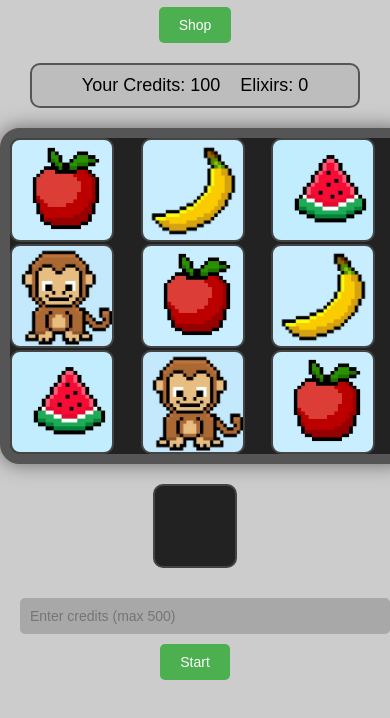
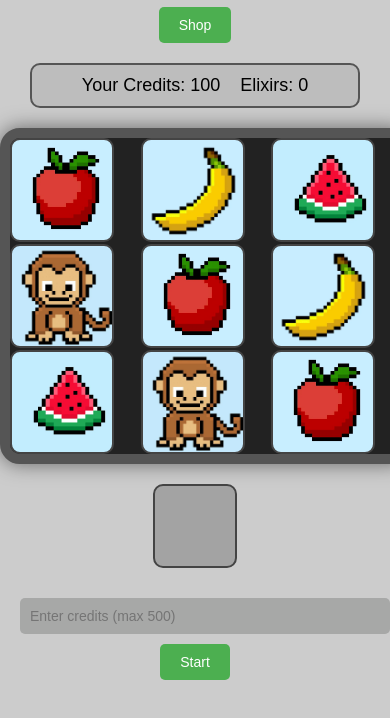
Before and after one commit to slotcode99/slot.code, a plain HTML site: page index.html in a window 390 px wide. Shown: the part 80-798 px from the top of the page. Drawn offline with Linux system fonts and the light colour scheme.

Commit message:
Add files via upload

```diff
--- a/index.html
+++ b/index.html
@@ -113,7 +113,7 @@
             height: 100px;
             border: 2px solid #444;
             border-radius: 10px;
-            background-color: #222;
+            background-color: #a3a3a3;
             display: flex;
             justify-content: center;
             align-items: center;
@@ -190,6 +190,7 @@
             #notification-box {
                 width: 80px;
                 height: 80px;
+                background-color: #a3a3a3;
             }
         }
     </style>
```
